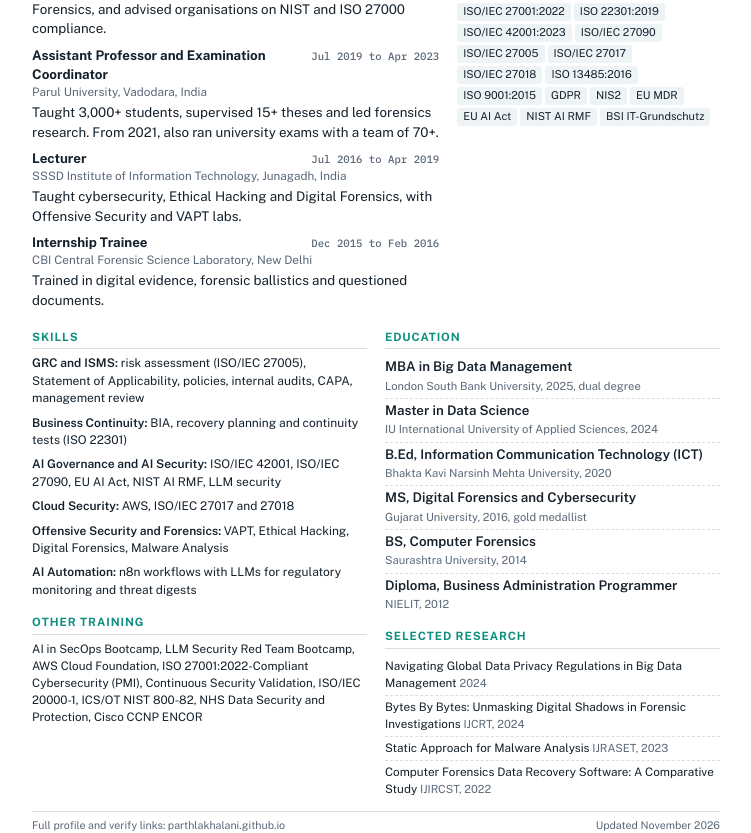
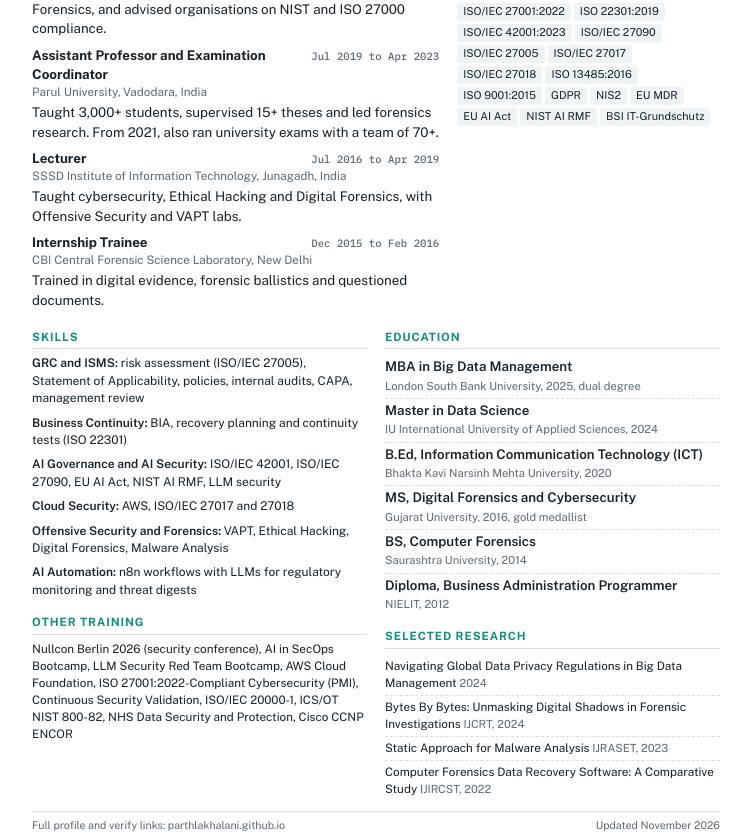
Before and after one commit to parthlakhalani/parthlakhalani.github.io, a plain HTML site: page cv.html in a window 1280 px wide. Shown: the part 629-1462 px from the top of the page, without its empty margins (264-1015 px from the left). Drawn offline with nearby package versions, Linux system fonts and the light colour scheme.

Commit message:
Add Nullcon Berlin 2026 attendance to credentials and CV
Co-Authored-By: Claude Opus 5.5 <noreply@anthropic.com>
Claude-Session: https://claude.ai/code/session_01MupLsoVxod5AURkgnpcV9J

```diff
--- a/cv.html
+++ b/cv.html
@@ -158,7 +158,7 @@ ul.list small { color: var(--muted); font-size: 8.4pt; }
       <div><b>AI Automation:</b> n8n workflows with LLMs for regulatory monitoring and threat digests</div>
     </div>
     <h2>OTHER TRAINING</h2>
-    <p style="font-size:8.8pt">AI in SecOps Bootcamp, LLM Security Red Team Bootcamp, AWS Cloud Foundation, ISO 27001:2022-Compliant Cybersecurity (PMI), Continuous Security Validation, ISO/IEC 20000-1, ICS/OT NIST 800-82, NHS Data Security and Protection, Cisco CCNP ENCOR</p>
+    <p style="font-size:8.8pt">Nullcon Berlin 2026 (security conference), AI in SecOps Bootcamp, LLM Security Red Team Bootcamp, AWS Cloud Foundation, ISO 27001:2022-Compliant Cybersecurity (PMI), Continuous Security Validation, ISO/IEC 20000-1, ICS/OT NIST 800-82, NHS Data Security and Protection, Cisco CCNP ENCOR</p>
 
   </div>
   <div>
```
Also changed, not shown: index.html (+1 -0 lines), 1 other file.
